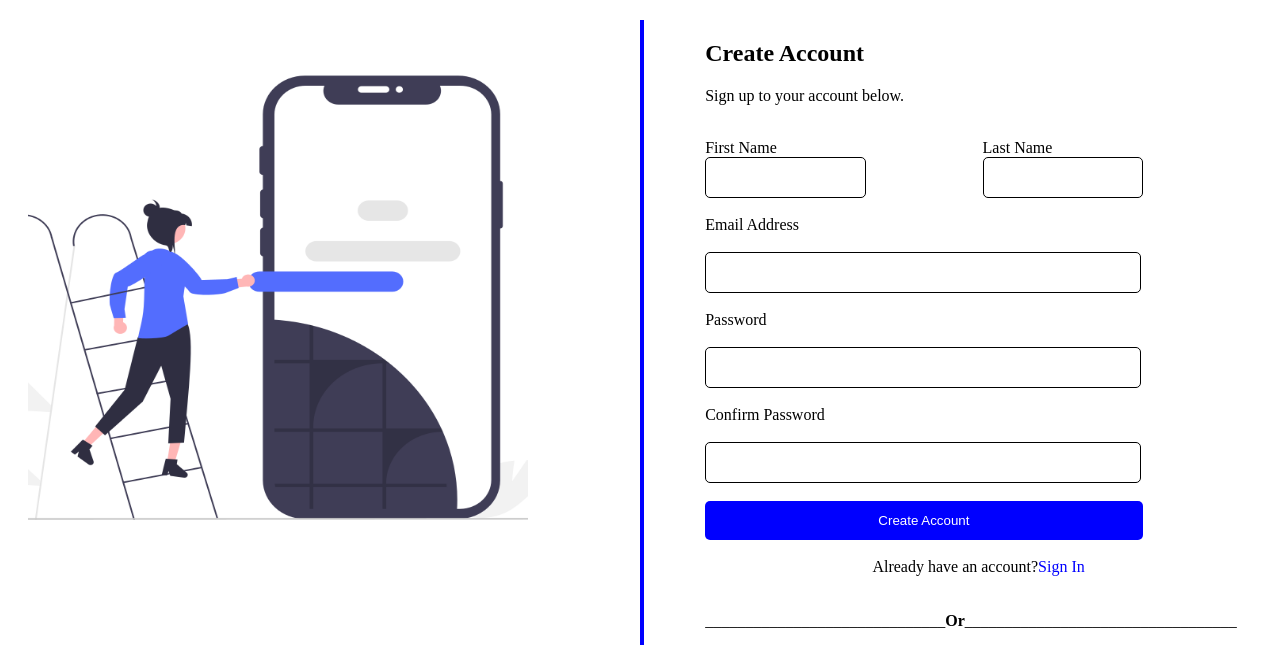
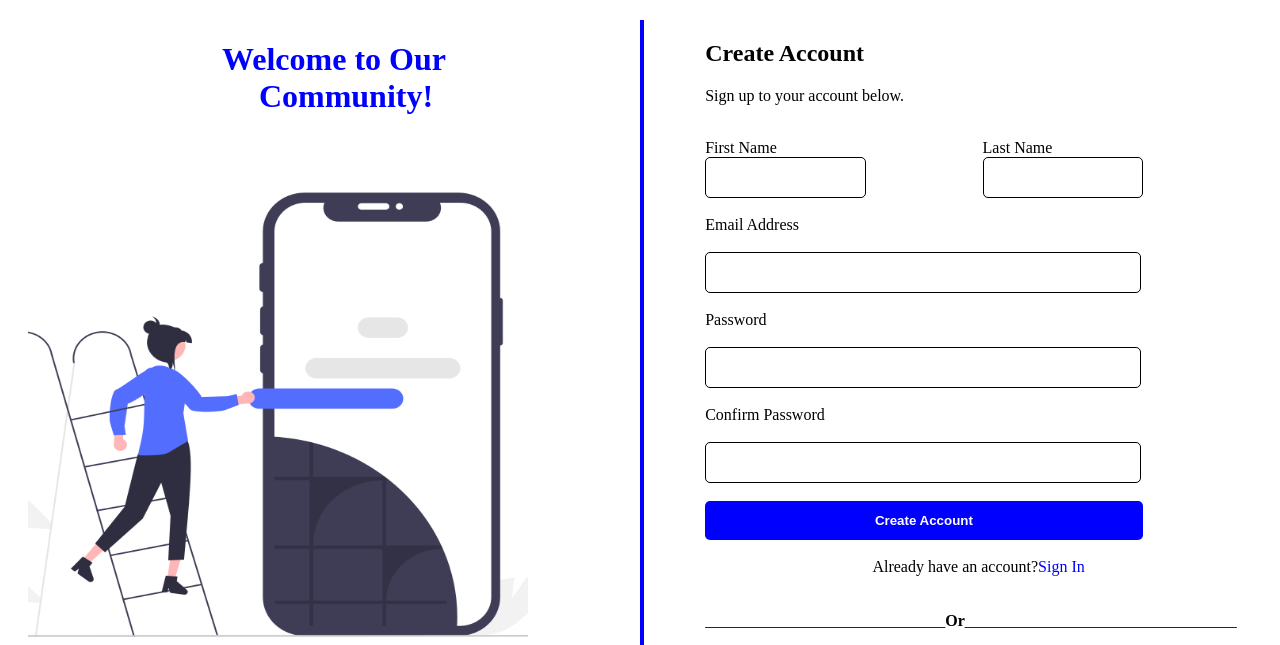
Before and after one commit to Lavender-Anyango/SignUpForm-Assignment, a plain HTML site: page index.html in a window 1280 px wide. Shown: the top 645 px of the page. Drawn offline with Linux system fonts and the light colour scheme.

```diff
--- a/index.css
+++ b/index.css
@@ -5,10 +5,7 @@
     margin: 20px;
 
 }
-#outercontainer{
 
-
-}
 #innercontainer{
     border: none;
     border-left: 4px solid blue;
@@ -69,3 +66,7 @@ button{
     border-radius: 5px;
     border: solid 1px;
   }
+  h1{
+    text-align: center;
+    color: blue;
+  }
--- a/index.html
+++ b/index.html
@@ -10,6 +10,7 @@
     <div id="maincontainer">
 
         <div id="outercontainer">
+          <h1>Welcome to Our <br> &nbsp; &nbsp;Community!</h1>
             <img src="IMAGES/signup2.png" alt="login" id="image">
         </div>
         <div id="innercontainer">
@@ -44,7 +45,7 @@
                 <input type="password" class="input"  required>
                 <br>
                 <br>
-                <button>Create Account</button>
+                <button><b>Create Account</b></button>
                 <br>
                 <br>
                 <div class="link">Already have an account?<a href="./index.html">Sign In</a></div>
```
